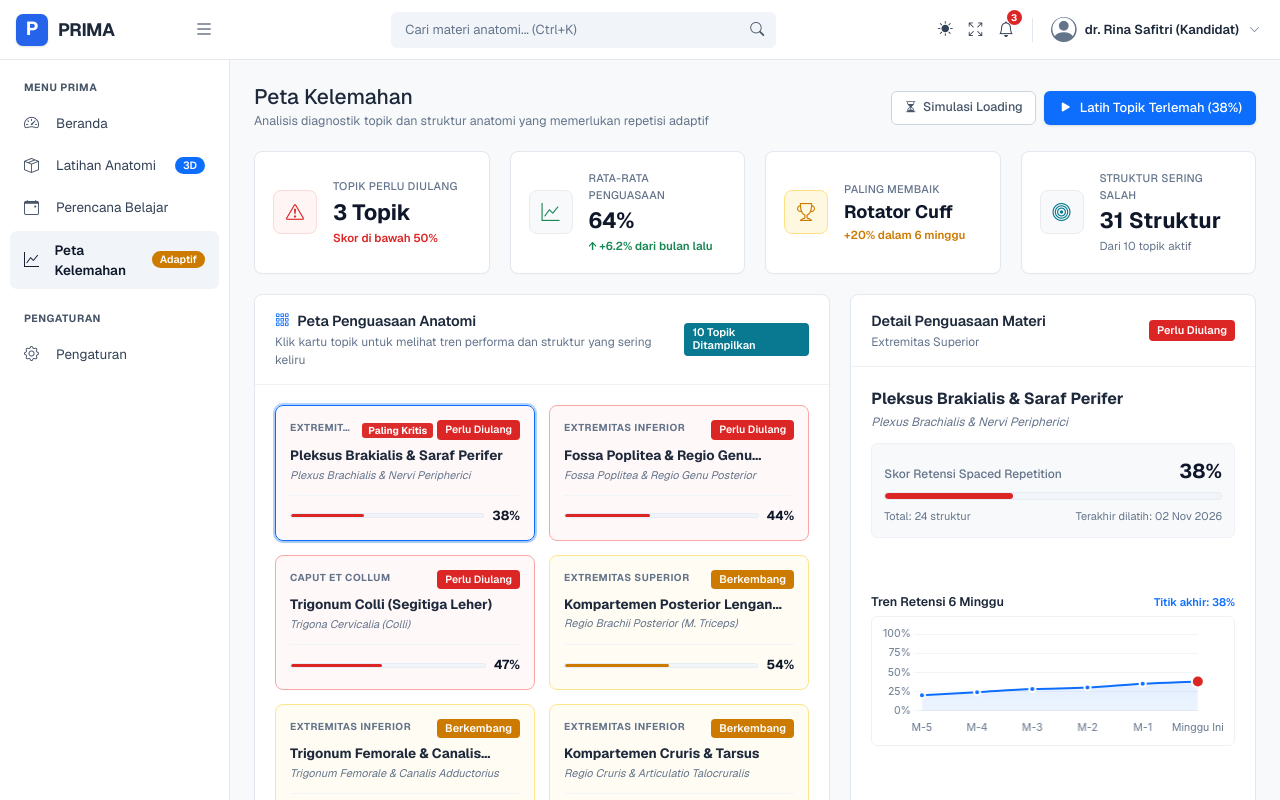
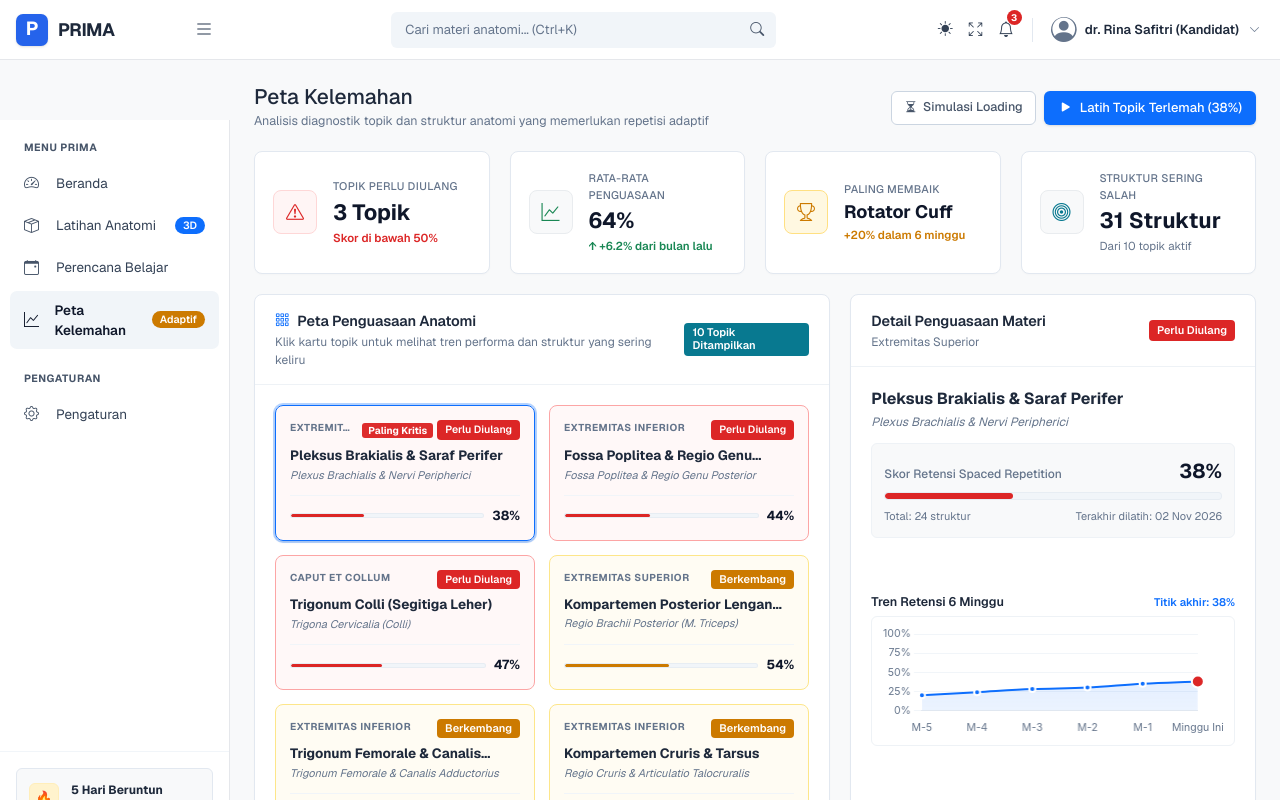
Before and after one commit to mohamadarif03/prima, a Next.js app: page /kelemahan in a window 1280 px wide. Shown: the top 800 px of the page. Built offline with nearby package versions, Linux system fonts and the light colour scheme.

Commit message:
fix(layout): make AppShell and Sidebar persistent across route changes to eliminate flicker

```diff
--- a/src/app/beranda/page.tsx
+++ b/src/app/beranda/page.tsx
@@ -3,7 +3,6 @@
 import React, { useEffect, useRef, useState } from "react";
 import Link from "next/link";
 import ChartJS from "chart.js/auto";
-import { AppShell } from "@/components/layout/AppShell";
 import { ProgressBar } from "@/components/ui/ProgressBar";
 import {
   mockUserProfile,
@@ -161,7 +160,7 @@ export default function BerandaPage() {
   }, []);
 
   return (
-    <AppShell>
+    <>
       {/* Toast Notification */}
       {toastMessage && (
         <div className="fixed bottom-6 right-6 z-50 flex items-center gap-2 rounded-[6px] bg-[#1e293b] px-4 py-3 text-[13px] text-white shadow-lg animate-in fade-in duration-200">
@@ -593,6 +592,6 @@ export default function BerandaPage() {
           </div>
         </div>
       </div>
-    </AppShell>
+    </>
   );
 }
--- a/src/app/kelemahan/page.tsx
+++ b/src/app/kelemahan/page.tsx
@@ -3,7 +3,6 @@
 import React, { useState, useEffect, useRef, useMemo } from "react";
 import Link from "next/link";
 import ChartJS from "chart.js/auto";
-import { AppShell } from "@/components/layout/AppShell";
 import { ProgressBar } from "@/components/ui/ProgressBar";
 import { EmptyState } from "@/components/ui/EmptyState";
 import { Skeleton } from "@/components/ui/Skeleton";
@@ -206,7 +205,7 @@ export default function KelemahanPage() {
   );
 
   return (
-    <AppShell>
+    <>
       {/* Toast Notification */}
       {toastMessage && (
         <div className="fixed bottom-6 right-6 z-50 flex items-center gap-2 rounded-[6px] bg-[#1e293b] px-4 py-3 text-[13px] text-white shadow-lg animate-in fade-in duration-200">
@@ -699,7 +698,7 @@ export default function KelemahanPage() {
           )}
         </div>
       </div>
-    </AppShell>
+    </>
   );
 }
 
--- a/src/app/latihan/page.tsx
+++ b/src/app/latihan/page.tsx
@@ -4,7 +4,6 @@ import React, { useState, Suspense, useMemo } from "react";
 import dynamic from "next/dynamic";
 import Link from "next/link";
 import { useSearchParams } from "next/navigation";
-import { AppShell } from "@/components/layout/AppShell";
 import { ProgressBar } from "@/components/ui/ProgressBar";
 import { EmptyState } from "@/components/ui/EmptyState";
 import { Skeleton } from "@/components/ui/Skeleton";
@@ -230,7 +229,7 @@ function LatihanContent() {
   const hintStructureId = isHintActive ? targetStructure?.id || null : null;
 
   return (
-    <AppShell>
+    <>
       {/* PAGE HEADER */}
       <div className="flex flex-col sm:flex-row sm:items-center sm:justify-between gap-4 mb-5">
         <div>
@@ -609,6 +608,6 @@ function LatihanContent() {
           </div>
         </div>
       )}
-    </AppShell>
+    </>
   );
 }
--- a/src/app/layout.tsx
+++ b/src/app/layout.tsx
@@ -1,6 +1,7 @@
 import type { Metadata } from "next";
 import { Geist, Geist_Mono } from "next/font/google";
 import "./globals.css";
+import { AppShellWrapper } from "@/components/layout/AppShellWrapper";
 
 const geistSans = Geist({
   variable: "--font-geist-sans",
@@ -13,8 +14,8 @@ const geistMono = Geist_Mono({
 });
 
 export const metadata: Metadata = {
-  title: "Create Next App",
-  description: "Generated by create next app",
+  title: "PRIMA - Platform Review Interaktif Medis Adaptif",
+  description: "Aplikasi pendamping belajar mandiri untuk mahasiswa kedokteran preklinik",
 };
 
 export default function RootLayout({
@@ -24,12 +25,12 @@ export default function RootLayout({
 }) {
   return (
     <html
-      lang="en"
+      lang="id"
       suppressHydrationWarning
       className={`${geistSans.variable} ${geistMono.variable} h-full antialiased`}
     >
       <body suppressHydrationWarning className="min-h-full flex flex-col">
-        {children}
+        <AppShellWrapper>{children}</AppShellWrapper>
       </body>
     </html>
   );
--- a/src/app/pengaturan/page.tsx
+++ b/src/app/pengaturan/page.tsx
@@ -1,13 +1,11 @@
 "use client";
 
 import React from "react";
-import { AppShell } from "@/components/layout/AppShell";
 import { SectionCard } from "@/components/ui/SectionCard";
 import { EmptyState } from "@/components/ui/EmptyState";
 
 export default function PengaturanPage() {
   return (
-    <AppShell>
     <div className="space-y-5">
       <div className="flex flex-col sm:flex-row sm:items-center sm:justify-between gap-4 mb-2">
         <div>
@@ -31,6 +29,5 @@ export default function PengaturanPage() {
         />
       </SectionCard>
     </div>
-    </AppShell>
   );
 }
--- a/src/app/perencana/page.tsx
+++ b/src/app/perencana/page.tsx
@@ -2,7 +2,6 @@
 
 import React, { useState, useEffect, useRef } from "react";
 import ChartJS from "chart.js/auto";
-import { AppShell } from "@/components/layout/AppShell";
 import { ProgressBar } from "@/components/ui/ProgressBar";
 import { EmptyState } from "@/components/ui/EmptyState";
 import { Skeleton } from "@/components/ui/Skeleton";
@@ -326,7 +325,7 @@ export default function PerencanaPage() {
   }, [schedule, selectedDayId]);
 
   return (
-    <AppShell>
+    <>
       {/* Toast Notification */}
       {toastMessage && (
         <div className="fixed bottom-6 right-6 z-50 flex items-center gap-2 rounded-[6px] bg-[#1e293b] px-4 py-3 text-[13px] text-white shadow-lg animate-in fade-in duration-200">
@@ -1102,6 +1101,6 @@ export default function PerencanaPage() {
           </div>
         </div>
       )}
-    </AppShell>
+    </>
   );
 }
--- a/src/components/layout/AppShell.tsx
+++ b/src/components/layout/AppShell.tsx
@@ -1,6 +1,7 @@
 "use client";
 
-import React, { useState } from "react";
+import React, { useState, useEffect } from "react";
+import { usePathname } from "next/navigation";
 import { Sidebar } from "./Sidebar";
 import { Topbar } from "./Topbar";
 
@@ -9,31 +10,47 @@ interface AppShellProps {
 }
 
 export const AppShell: React.FC<AppShellProps> = ({ children }) => {
-  const [sidebarOpen, setSidebarOpen] = useState(true);
+  const [desktopOpen, setDesktopOpen] = useState(true);
+  const [mobileOpen, setMobileOpen] = useState(false);
+  const pathname = usePathname();
+
+  // Close mobile sidebar automatically on route change
+  useEffect(() => {
+    setMobileOpen(false);
+  }, [pathname]);
+
+  const handleToggleSidebar = () => {
+    if (typeof window !== "undefined" && window.innerWidth < 1024) {
+      setMobileOpen((prev) => !prev);
+    } else {
+      setDesktopOpen((prev) => !prev);
+    }
+  };
 
   return (
     <div className="min-h-screen flex flex-col bg-[#f8f9fa] text-[#1e293b]">
       {/* Top Navbar matching template */}
-      <Topbar onToggleSidebar={() => setSidebarOpen(!sidebarOpen)} />
+      <Topbar onToggleSidebar={handleToggleSidebar} />
 
       {/* Main Body Wrapper */}
-      <div className="flex flex-1">
-        {/* Left Sidebar */}
+      <div className="flex flex-1 relative">
+        {/* Persistent Left Sidebar */}
         <Sidebar
-          open={sidebarOpen}
-          onCloseMobile={() => setSidebarOpen(false)}
+          desktopOpen={desktopOpen}
+          mobileOpen={mobileOpen}
+          onCloseMobile={() => setMobileOpen(false)}
         />
 
         {/* Main Content Area */}
         <div className="flex-1 flex flex-col min-w-0">
-          <main className="flex-1 px-6 pt-6 pb-8 max-w-[1600px] w-full mx-auto">
+          <main className="flex-1 px-4 sm:px-6 pt-6 pb-8 max-w-[1600px] w-full mx-auto">
             {children}
           </main>
 
           {/* Footer matching template */}
           <footer className="mt-auto border-t border-[#e2e8f0] bg-[#f8f9fa] px-6 py-4 flex flex-col sm:flex-row items-center justify-between text-[12.5px] text-[#475569]">
             <div>© 2026 PRIMA • Platform Review Interaktif Medis Adaptif</div>
-            <div className="mt-1 sm:mt-0">
+            <div className="mt-1 sm:mt-0 text-center sm:text-right">
               Alat bantu belajar mandiri mahasiswa kedokteran preklinik · Bukan alat diagnosis klinis
             </div>
           </footer>
--- /dev/null
+++ b/src/components/layout/AppShellWrapper.tsx
@@ -0,0 +1,20 @@
+"use client";
+
+import React from "react";
+import { usePathname } from "next/navigation";
+import { AppShell } from "./AppShell";
+
+interface AppShellWrapperProps {
+  children: React.ReactNode;
+}
+
+export function AppShellWrapper({ children }: AppShellWrapperProps) {
+  const pathname = usePathname();
+
+  // If visiting auth/landing page like /masuk, don't wrap with AppShell dashboard
+  if (pathname === "/masuk" || pathname.startsWith("/masuk/")) {
+    return <>{children}</>;
+  }
+
+  return <AppShell>{children}</AppShell>;
+}
--- a/src/components/layout/Sidebar.tsx
+++ b/src/components/layout/Sidebar.tsx
@@ -6,8 +6,9 @@ import { usePathname } from "next/navigation";
 import { mockUserProfile } from "@/lib/mock-data";
 
 interface SidebarProps {
-  open: boolean;
-  onCloseMobile?: () => void;
+  desktopOpen: boolean;
+  mobileOpen: boolean;
+  onCloseMobile: () => void;
 }
 
 interface NavMenuItem {
@@ -53,11 +54,15 @@ const accountNavItems: NavMenuItem[] = [
   },
 ];
 
-export const Sidebar: React.FC<SidebarProps> = ({ open, onCloseMobile }) => {
+export const Sidebar: React.FC<SidebarProps> = ({
+  desktopOpen,
+  mobileOpen,
+  onCloseMobile,
+}) => {
   const pathname = usePathname();
 
   const sidebarContent = (
-    <aside className="w-[230px] bg-white border-r border-[#e5e7eb] flex-shrink-0 select-none pt-3 pb-8 h-full flex flex-col justify-between">
+    <>
       <nav className="flex flex-col">
         {/* FITUR MEDIS SECTION */}
         <div className="px-6 pt-2 pb-1.5 text-[10.5px] font-bold uppercase tracking-wider text-[#475569]">
@@ -129,29 +134,62 @@ export const Sidebar: React.FC<SidebarProps> = ({ open, onCloseMobile }) => {
           </div>
         </div>
       </div>
-    </aside>
+    </>
   );
 
   return (
     <>
-      {/* Desktop Sidebar (hidden when open is false on desktop, or toggled) */}
-      <div className={`hidden lg:block ${open ? "block" : "!hidden"}`}>
-        {sidebarContent}
+      {/* Desktop Persistent Sidebar (Sticky with smooth width collapse) */}
+      <div
+        className={`hidden lg:block transition-[width] duration-300 ease-in-out overflow-hidden flex-shrink-0 ${
+          desktopOpen ? "w-[230px]" : "w-0"
+        }`}
+      >
+        <aside className="w-[230px] sticky top-[60px] h-[calc(100vh-60px)] bg-white border-r border-[#e5e7eb] select-none pt-3 pb-8 flex flex-col justify-between overflow-y-auto">
+          {sidebarContent}
+        </aside>
       </div>
 
-      {/* Mobile Sidebar (Slide-over drawer) */}
-      {open && (
-        <div className="fixed inset-0 z-40 lg:hidden flex">
-          {/* Backdrop */}
-          <div
-            className="fixed inset-0 bg-black/30 backdrop-blur-xs transition-opacity"
-            onClick={onCloseMobile}
-          />
-          <div className="relative z-50 flex-1 flex max-w-[240px]">
-            {sidebarContent}
-          </div>
+      {/* Mobile Drawer (Smooth animated slide-over with backdrop) */}
+      <div
+        className={`fixed inset-0 z-50 lg:hidden transition-all duration-300 ${
+          mobileOpen
+            ? "visible opacity-100"
+            : "invisible opacity-0 pointer-events-none"
+        }`}
+      >
+        {/* Animated backdrop */}
+        <div
+          className={`fixed inset-0 bg-black/40 backdrop-blur-xs transition-opacity duration-300 ${
+            mobileOpen ? "opacity-100" : "opacity-0"
+          }`}
+          onClick={onCloseMobile}
+        />
+
+        {/* Animated drawer panel */}
+        <div
+          className={`relative z-10 h-full w-[250px] max-w-[85vw] transform transition-transform duration-300 ease-in-out ${
+            mobileOpen ? "translate-x-0" : "-translate-x-full"
+          }`}
+        >
+          <aside className="w-full h-full bg-white border-r border-[#e5e7eb] select-none pt-4 pb-8 flex flex-col justify-between overflow-y-auto shadow-2xl">
+            <div className="px-6 pb-3 border-b border-[#f1f5f9] flex items-center justify-between">
+              <span className="font-bold text-[16px] text-[#1e293b] tracking-tight">
+                Menu Navigasi
+              </span>
+              <button
+                onClick={onCloseMobile}
+                className="text-[#64748b] hover:text-[#0f172a] p-1 rounded"
+              >
+                <i className="bi bi-x-lg text-[16px]"></i>
+              </button>
+            </div>
+            <div className="flex-1 pt-2 flex flex-col justify-between">
+              {sidebarContent}
+            </div>
+          </aside>
         </div>
-      )}
+      </div>
     </>
   );
 };
```
Lines whose indentation alone changed are shown as unchanged.
